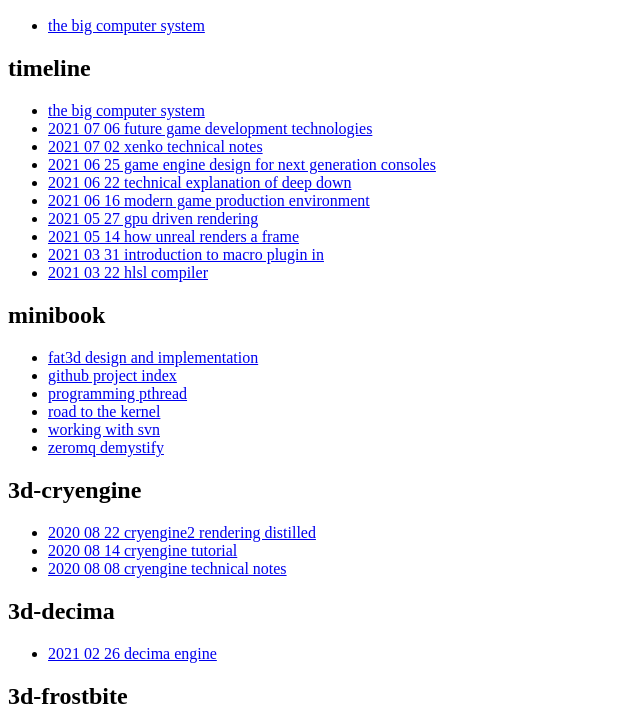
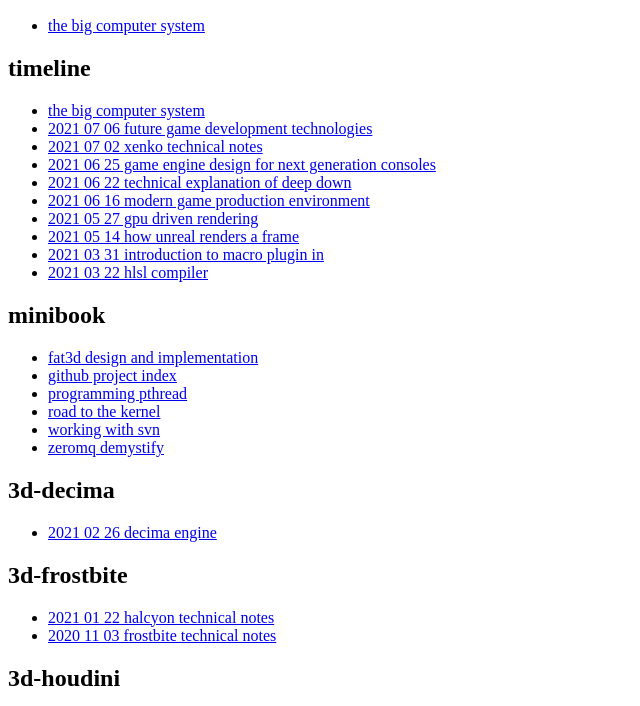
Before and after one commit to kasicass/kasicass.github.io, a plain HTML site: page index.html in a window 1280 px wide. Shown: the part 96-802 px from the top of the page, without its empty margins (0-640 px from the left). Drawn offline with Linux system fonts and the light colour scheme.

Commit message:
remove [3d-cryengine]

```diff
--- a/index.html
+++ b/index.html
@@ -29,12 +29,6 @@
 <li><a href="https://github.com/kasicass/blog/blob/master/minibook/road_to_the_kernel.md">road to the kernel</a></li>
 <li><a href="https://github.com/kasicass/blog/blob/master/minibook/working_with_svn.md">working with svn</a></li>
 <li><a href="https://github.com/kasicass/blog/blob/master/minibook/zeromq_demystify.md">zeromq demystify</a></li>
-</ul>
-<h2>3d-cryengine</h2>
-<ul>
-<li><a href="https://github.com/kasicass/blog/blob/master/3d-cryengine/2020_08_22_cryengine2_rendering_distilled.md">2020 08 22 cryengine2 rendering distilled</a></li>
-<li><a href="https://github.com/kasicass/blog/blob/master/3d-cryengine/2020_08_14_cryengine_tutorial.md">2020 08 14 cryengine tutorial</a></li>
-<li><a href="https://github.com/kasicass/blog/blob/master/3d-cryengine/2020_08_08_cryengine_technical_notes.md">2020 08 08 cryengine technical notes</a></li>
 </ul>
 <h2>3d-decima</h2>
 <ul>
```
